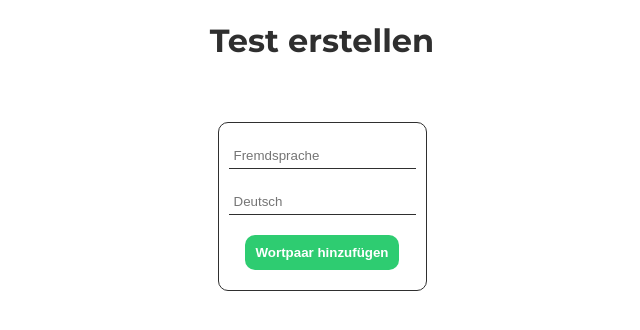
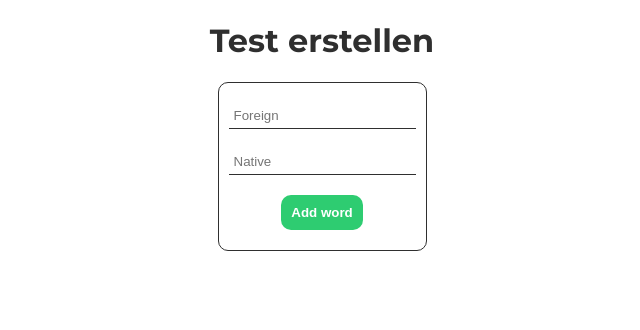
Before and after one commit to maxbischof/vocab-trainer, a React (Create React App) app: page / in a window 1280 px wide. Shown: the top 330 px of the page, without its empty margins (318-958 px from the left). Built offline with nearby package versions, Linux system fonts and the light colour scheme.

Commit message:
Add WordPairForm component

```diff
--- a/src/components/TestCreator.js
+++ b/src/components/TestCreator.js
@@ -1,37 +1,19 @@
-import React, { createRef, useState } from 'react'
+import React, { useState } from 'react'
 import styled from 'styled-components'
 import TestLink from './TestLink'
 import Button from './ui/Button'
-import Input from './ui/Input'
 import { createTest } from '../lib/firebase'
 import WordPairList from './WordPairList'
+import WordPairForm from './WordPairForm'
 
 export default function TestCreator({ db }) {
-  const [words, setWords] = useState([])
-  const [formInput, setFormInput] = useState({ foreign: '', native: '' })
+  const [wordPairs, setWordPairs] = useState([])
   const [testURL, setTestURL] = useState()
-  const foreignInput = createRef()
-
-  function onSubmit(event) {
-    event.preventDefault()
-    const newWords = [...words]
-    newWords.push(formInput)
-    setWords(newWords)
-    setFormInput({ foreign: '', native: '' })
-    foreignInput.current.focus()
-  }
-
-  function onChange(event) {
-    const language = event.target.name
-    const newFormInput = { ...formInput }
-    newFormInput[language] = event.target.value
-    setFormInput(newFormInput)
-  }
 
   function deleteWord(index) {
-    const newWords = [...words]
+    const newWords = [...wordPairs]
     newWords.splice(index, 1)
-    setWords(newWords)
+    setWordPairs(newWords)
   }
 
   return (
@@ -41,31 +23,14 @@ export default function TestCreator({ db }) {
       ) : (
         <StyledTestCreator>
           <h1>Test erstellen</h1>
-          <h2>{testURL}</h2>
-          <Form onSubmit={onSubmit}>
-            <Input
-              name="foreign"
-              type="text"
-              placeholder="Fremdsprache"
-              onChange={onChange}
-              value={formInput.foreign}
-              ref={foreignInput}
-            />
-            <Input
-              name="native"
-              type="text"
-              placeholder="Deutsch"
-              onChange={onChange}
-              value={formInput.native}
-            />
-            <Button type="submit">Wortpaar hinzufügen</Button>
-          </Form>
-          {words.length > 0 && (
+          <WordPairForm wordPairs={wordPairs} setWordPairs={setWordPairs} />
+
+          {wordPairs.length > 0 && (
             <TestPreview>
-              <Button onClick={() => createTest(words, db, setTestURL)}>
+              <Button onClick={() => createTest(wordPairs, db, setTestURL)}>
                 Test erstellen
               </Button>
-              <WordPairList words={words} deleteWord={deleteWord} />
+              <WordPairList words={wordPairs} deleteWord={deleteWord} />
             </TestPreview>
           )}
         </StyledTestCreator>
@@ -89,12 +54,3 @@ const StyledTestCreator = styled.div`
   flex-direction: column;
   align-items: center;
 `
-
-const Form = styled.form`
-  display: flex;
-  flex-direction: column;
-  align-items: center;
-  border: 1px solid var(--text);
-  border-radius: 10px;
-  padding: 10px;
-`
--- /dev/null
+++ b/src/components/WordPairForm.js
@@ -0,0 +1,55 @@
+import React, { createRef, useState } from 'react'
+import styled from 'styled-components'
+import Input from './ui/Input'
+import Button from './ui/Button'
+
+export default function WordPairForm({ wordPairs, setWordPairs }) {
+  const [formInput, setFormInput] = useState({ foreign: '', native: '' })
+  const foreignInput = createRef()
+
+  function onSubmit(event) {
+    event.preventDefault()
+    const newWords = [...wordPairs]
+    newWords.push(formInput)
+    setWordPairs(newWords)
+    setFormInput({ foreign: '', native: '' })
+    foreignInput.current.focus()
+  }
+
+  function onChange(event) {
+    const language = event.target.name
+    const newFormInput = { ...formInput }
+    newFormInput[language] = event.target.value
+    setFormInput(newFormInput)
+  }
+
+  return (
+    <Form onSubmit={onSubmit}>
+      <Input
+        name="foreign"
+        type="text"
+        placeholder="Foreign"
+        onChange={onChange}
+        value={formInput.foreign}
+        ref={foreignInput}
+      />
+      <Input
+        name="native"
+        type="text"
+        placeholder="Native"
+        onChange={onChange}
+        value={formInput.native}
+      />
+      <Button type="submit">Add word</Button>
+    </Form>
+  )
+}
+
+const Form = styled.form`
+  display: flex;
+  flex-direction: column;
+  align-items: center;
+  border: 1px solid var(--text);
+  border-radius: 10px;
+  padding: 10px;
+`
```
Also changed, not shown: 2 other files (tests, documents, lock files or other folders).
